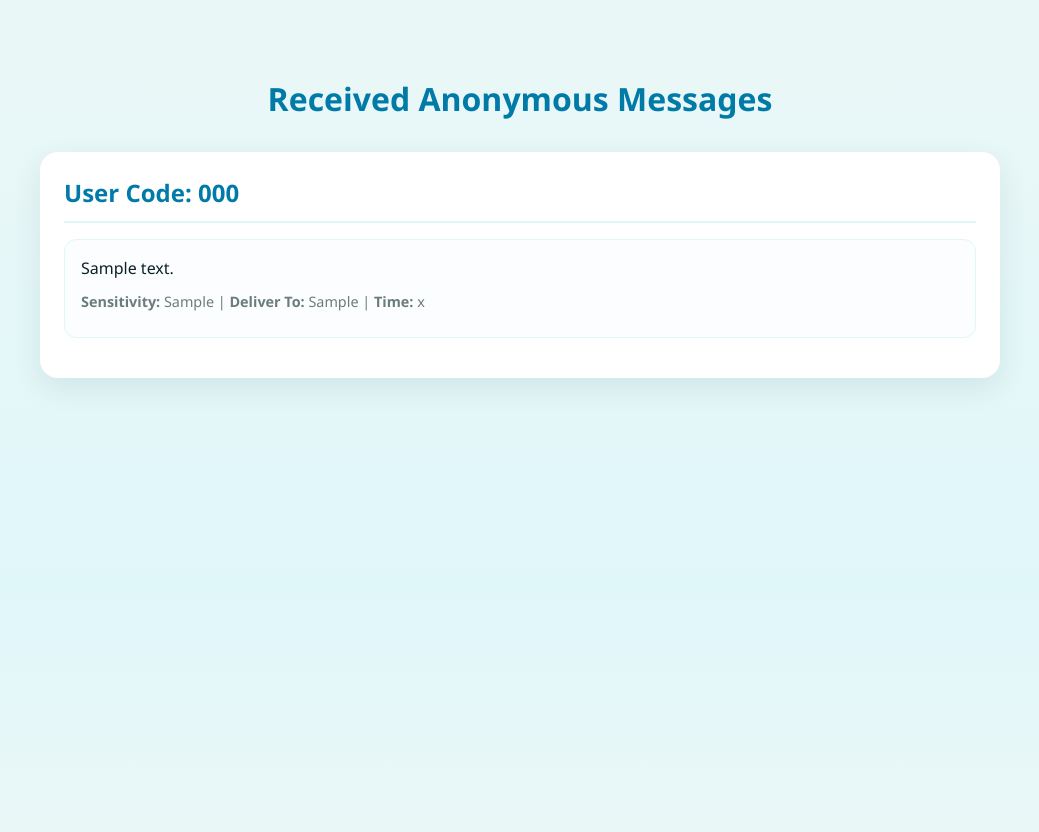
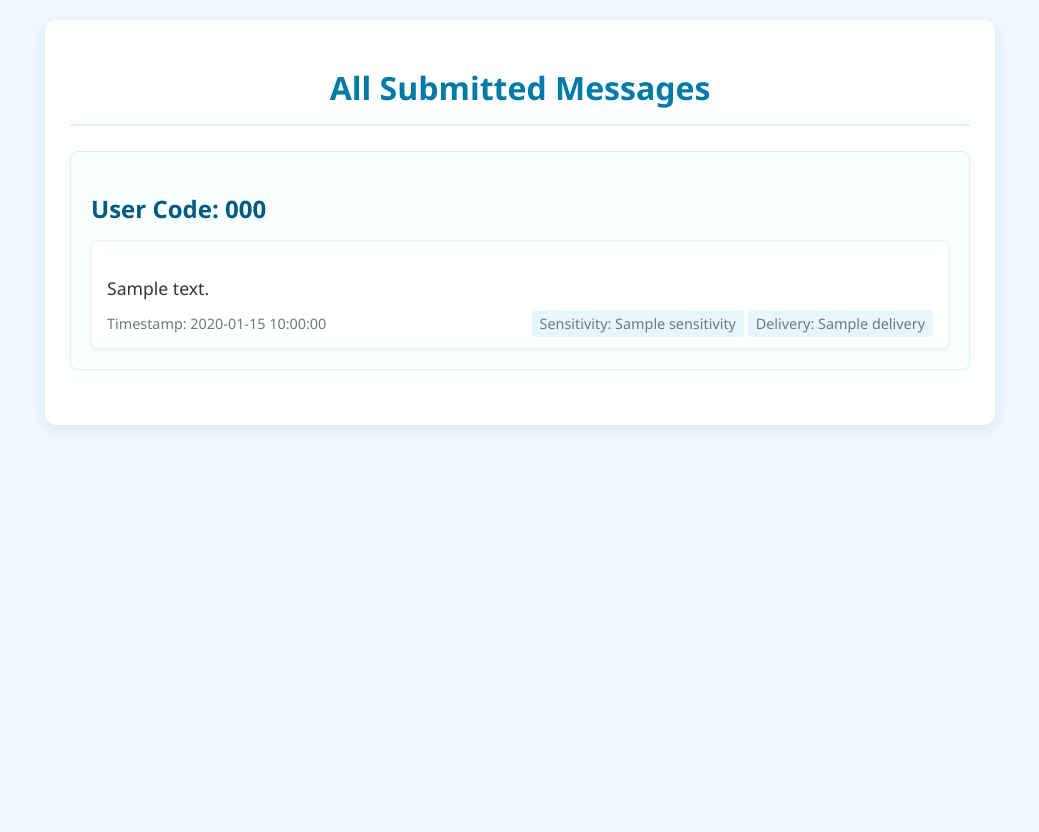
Before and after one commit to scalpapaschal-dotcom/OuterCircle, a Flask app: page /messages in a window 1280 px wide. Shown: the whole page, without its empty margins (120-1159 px from the left). After the commit the page ends 427 px from the top, so only its background shows below. Run offline with Flask 3, Linux system fonts and the light colour scheme; tables that the repository leaves empty hold one stand-in row (values such as "Sample post"); a database or web service that is not in the repository returns one stand-in record (values such as "Sample title"); some libraries are stand-ins or nearby versions.

Commit message:
Prepare app for Render deployment with PostgreSQL

```diff
--- a/app.py
+++ b/app.py
@@ -8,6 +8,9 @@ import database as db # Import our new database module
 # --- Flask App Initialization ---
 app = Flask(__name__)
 app.config['SECRET_KEY'] = os.urandom(24) # Needed for session management
+
+# Initialize the database when the app module is first imported.
+db.init_db()
 
 # --- Configuration ---
 CODE_LENGTH = 4
@@ -85,24 +88,12 @@ def submit_message():
 def view_messages():
     """
     Admin-facing page to view all submitted messages.
-    NOTE: In a production environment, this route should be protected
-    with authentication and authorization.
+    NOTE: Authentication has been removed. This page is now public.
+    In a production environment, this route should be protected.
     """
     all_messages = db.get_all_messages_grouped()
-
-    # The data structure is now a flat list, so we need to group it for the template
-    # This is a good candidate to move into a template filter or do in the template itself
-    from itertools import groupby
-
-    grouped_messages = {}
-    for k, g in groupby(all_messages, lambda m: m['user_code']):
-        grouped_messages[k] = list(g)
-
-    return render_template('admin_view.html', messages_db=grouped_messages)
+    return render_template('admin_view.html', messages=all_messages)
 
 if __name__ == '__main__':
     # Initialize the database when the app starts
-    db.init_db()
-    if not os.path.exists('templates'):
-        os.makedirs('templates')
-    app.run()
+    app.run(debug=True) # Use debug mode for local development
--- a/database.py
+++ b/database.py
@@ -1,20 +1,26 @@
 import sqlite3
 import os
 from datetime import datetime
+import psycopg2
+from psycopg2.extras import DictCursor
 
 # Use the environment variable for the DB path if it exists, otherwise default to a local file.
-DB_FILE = os.environ.get('DB_FILE', 'outercircle.db')
+DATABASE_URL = os.environ.get('DATABASE_URL')
 
 def get_db_connection():
     """Creates a database connection. The connection object can access columns by name."""
-    conn = sqlite3.connect(DB_FILE)
-    conn.row_factory = sqlite3.Row
+    if DATABASE_URL: # Production environment on Render
+        conn = psycopg2.connect(DATABASE_URL, cursor_factory=DictCursor)
+    else: # Local development environment
+        conn = sqlite3.connect('outercircle.db')
+        conn.row_factory = sqlite3.Row
     return conn
 
 def init_db(force_recreate=False):
     """Initializes the database and creates tables if they don't exist."""
-    if force_recreate and os.path.exists(DB_FILE):
-        os.remove(DB_FILE)
+    # Local DB recreation logic
+    if not DATABASE_URL and force_recreate and os.path.exists('outercircle.db'):
+        os.remove('outercircle.db')
 
     conn = get_db_connection()
     cursor = conn.cursor()
@@ -29,9 +35,10 @@ def init_db(force_recreate=False):
 
     # Create a 'messages' table with a foreign key relationship to the 'users' table.
     # This links each message to a specific user code.
+    # Use SERIAL for auto-incrementing ID in PostgreSQL
     cursor.execute('''
         CREATE TABLE IF NOT EXISTS messages (
-            id INTEGER PRIMARY KEY AUTOINCREMENT,
+            id SERIAL PRIMARY KEY,
             user_code TEXT NOT NULL,
             message TEXT NOT NULL,
             sensitivity TEXT,
@@ -48,30 +55,40 @@ def init_db(force_recreate=False):
 def code_exists(code):
     """Checks if a user code exists in the database."""
     conn = get_db_connection()
-    user = conn.execute('SELECT code FROM users WHERE code = ?', (code,)).fetchone()
+    cursor = conn.cursor()
+    cursor.execute('SELECT code FROM users WHERE code = %s', (code,))
+    user = cursor.fetchone()
+    cursor.close()
     conn.close()
     return user is not None
 
 def create_user(code):
     """Adds a new user code to the database."""
     conn = get_db_connection()
-    conn.execute('INSERT INTO users (code) VALUES (?)', (code,))
+    cursor = conn.cursor()
+    cursor.execute('INSERT INTO users (code) VALUES (%s)', (code,))
+    cursor.close()
     conn.commit()
     conn.close()
 
 def add_message_for_code(code, message_data):
     """Adds a new message for a given user code."""
     conn = get_db_connection()
-    conn.execute(
-        'INSERT INTO messages (user_code, message, sensitivity, delivery, timestamp_utc) VALUES (?, ?, ?, ?, ?)',
+    cursor = conn.cursor()
+    cursor.execute(
+        'INSERT INTO messages (user_code, message, sensitivity, delivery, timestamp_utc) VALUES (%s, %s, %s, %s, %s)',
         (code, message_data['message'], message_data['sensitivity'], message_data['delivery'], message_data['timestamp_utc'])
     )
+    cursor.close()
     conn.commit()
     conn.close()
 
 def get_all_messages_grouped():
     """Retrieves all messages, grouped by user code, for the admin view."""
     conn = get_db_connection()
-    messages = conn.execute('SELECT * FROM messages ORDER BY user_code, timestamp_utc DESC').fetchall()
+    cursor = conn.cursor()
+    cursor.execute('SELECT * FROM messages ORDER BY user_code, timestamp_utc DESC')
+    messages = cursor.fetchall()
+    cursor.close()
     conn.close()
     return messages
--- a/server.py
+++ b/server.py
@@ -1,6 +1,9 @@
 from waitress import serve
 from app import app # Import your Flask app instance
+import os
 
 if __name__ == '__main__':
+    # The port is set by the hosting environment (e.g., Render)
+    port = int(os.environ.get('PORT', 5000))
     print("Waitress serving your Flask app...")
-    serve(app, host='0.0.0.0', port=5000)
+    serve(app, host='0.0.0.0', port=port)
--- a/templates/admin_view.html
+++ b/templates/admin_view.html
@@ -1,97 +1,100 @@
 <!DOCTYPE html>
 <html lang="en">
 <head>
-  <meta charset="UTF-8" />
-  <meta name="viewport" content="width=device-width,initial-scale=1" />
-  <title>Admin - View Messages</title>
+    <meta charset="UTF-8">
+    <meta name="viewport" content="width=device-width, initial-scale=1.0">
+    <title>Admin - All Messages</title>
     <style>
-    :root {
-      --ice-blue: #e0f7fa;
-      --ice-blue-bg: #eaf7f7;
-      --cerulean: #007ba7;
-      --text: #0b2224;
-      --card-bg: #fff;
-      --shadow: 0 10px 30px rgba(6, 50, 58, 0.09);
-      --radius: 18px;
-      --muted: #6b7c7c;
-    }
-    html, body {
-      height: 100%;
+        body {
+            font-family: 'Segoe UI', Arial, sans-serif;
+            background-color: #f0f8ff;
+            color: #333;
             margin: 0;
-      padding: 0;
-      background: linear-gradient(180deg, var(--ice-blue-bg) 0%, var(--ice-blue) 70%, var(--ice-blue-bg) 100%);
-      font-family: 'Segoe UI', Arial, sans-serif;
-      color: var(--text);
+            padding: 20px;
         }
         .container {
-      max-width: 960px;
-      margin: 32px auto;
-      padding: 24px 36px;
+            max-width: 900px;
+            margin: auto;
+            background: #fff;
+            padding: 25px;
+            border-radius: 12px;
+            box-shadow: 0 5px 15px rgba(0,0,0,0.08);
         }
         h1 {
-      color: var(--cerulean);
+            color: #007ba7;
             text-align: center;
-      margin-bottom: 32px;
+            border-bottom: 2px solid #e0f7fa;
+            padding-bottom: 15px;
+            margin-bottom: 25px;
         }
         .user-group {
-      background: var(--card-bg);
-      border-radius: var(--radius);
-      box-shadow: var(--shadow);
-      padding: 24px;
-      margin-bottom: 28px;
+            margin-bottom: 30px;
+            border: 1px solid #d0f2f6;
+            border-radius: 8px;
+            padding: 20px;
+            background-color: #faffff;
         }
         .user-code {
             font-size: 1.5rem;
             font-weight: bold;
-      color: var(--cerulean);
-      border-bottom: 2px solid var(--ice-blue);
-      padding-bottom: 12px;
-      margin: 0 0 16px 0;
+            color: #005b83;
+            margin-bottom: 15px;
         }
         .message-card {
+            background: #fff;
             border: 1px solid #e0f7fa;
-      border-radius: 12px;
-      padding: 16px;
-      margin-bottom: 16px;
-      background: #fcfdff;
+            border-radius: 6px;
+            padding: 15px;
+            margin-bottom: 15px;
+            box-shadow: 0 2px 5px rgba(0,0,0,0.05);
         }
-    .message-card p {
-      margin: 0 0 8px 0;
+        .message-card:last-child {
+            margin-bottom: 0;
+        }
+        .message-content {
+            font-size: 1.1rem;
             line-height: 1.6;
+            margin-bottom: 12px;
+            white-space: pre-wrap; /* Preserve whitespace and newlines */
         }
         .message-meta {
             font-size: 0.9rem;
-      color: var(--muted);
+            color: #6b7c7c;
+            display: flex;
+            justify-content: space-between;
+            align-items: center;
         }
-    .no-messages {
-      text-align: center;
-      font-size: 1.2rem;
-      color: var(--muted);
-      padding: 40px;
+        .meta-item {
+            background-color: #e6f7fb;
+            padding: 4px 8px;
+            border-radius: 4px;
         }
     </style>
 </head>
 <body>
     <div class="container">
-    <h1>Received Anonymous Messages</h1>
-    {% if messages_db %}
-      {% for user_code, messages in messages_db.items()|sort(reverse=True) %}
+        <h1>All Submitted Messages</h1>
+        {% if not messages %}
+            <p style="text-align: center;">No messages have been submitted yet.</p>
+        {% else %}
+            {# Group messages by user_code #}
+            {% for user_code, user_messages in messages|groupby('user_code') %}
                 <div class="user-group">
                     <h2 class="user-code">User Code: {{ user_code }}</h2>
-          {% if messages %}
-            {% for msg in messages %}
+                    {% for message in user_messages %}
                         <div class="message-card">
-                <p>{{ msg['message'] }}</p>
-                <p class="message-meta"><strong>Sensitivity:</strong> {{ msg['sensitivity'] }} | <strong>Deliver To:</strong> {{ msg['delivery'] }} | <strong>Time:</strong> {{ msg['timestamp_utc'] }}</p>
+                            <p class="message-content">{{ message.message }}</p>
+                            <div class="message-meta">
+                                <span>Timestamp: {{ message.timestamp_utc }}</span>
+                                <div>
+                                    <span class="meta-item">Sensitivity: {{ message.sensitivity }}</span>
+                                    <span class="meta-item">Delivery: {{ message.delivery }}</span>
+                                </div>
+                            </div>
                         </div>
                     {% endfor %}
-          {% else %}
-            <p>No messages submitted for this code yet.</p>
-          {% endif %}
                 </div>
             {% endfor %}
-    {% else %}
-      <p class="no-messages">No messages have been submitted yet.</p>
         {% endif %}
     </div>
 </body>
```
Also changed, not shown: templates/OuterCircleCode.html (+21 -0 lines), templates/start.html (+59 -59 lines). Lines whose indentation alone changed are shown as unchanged.
